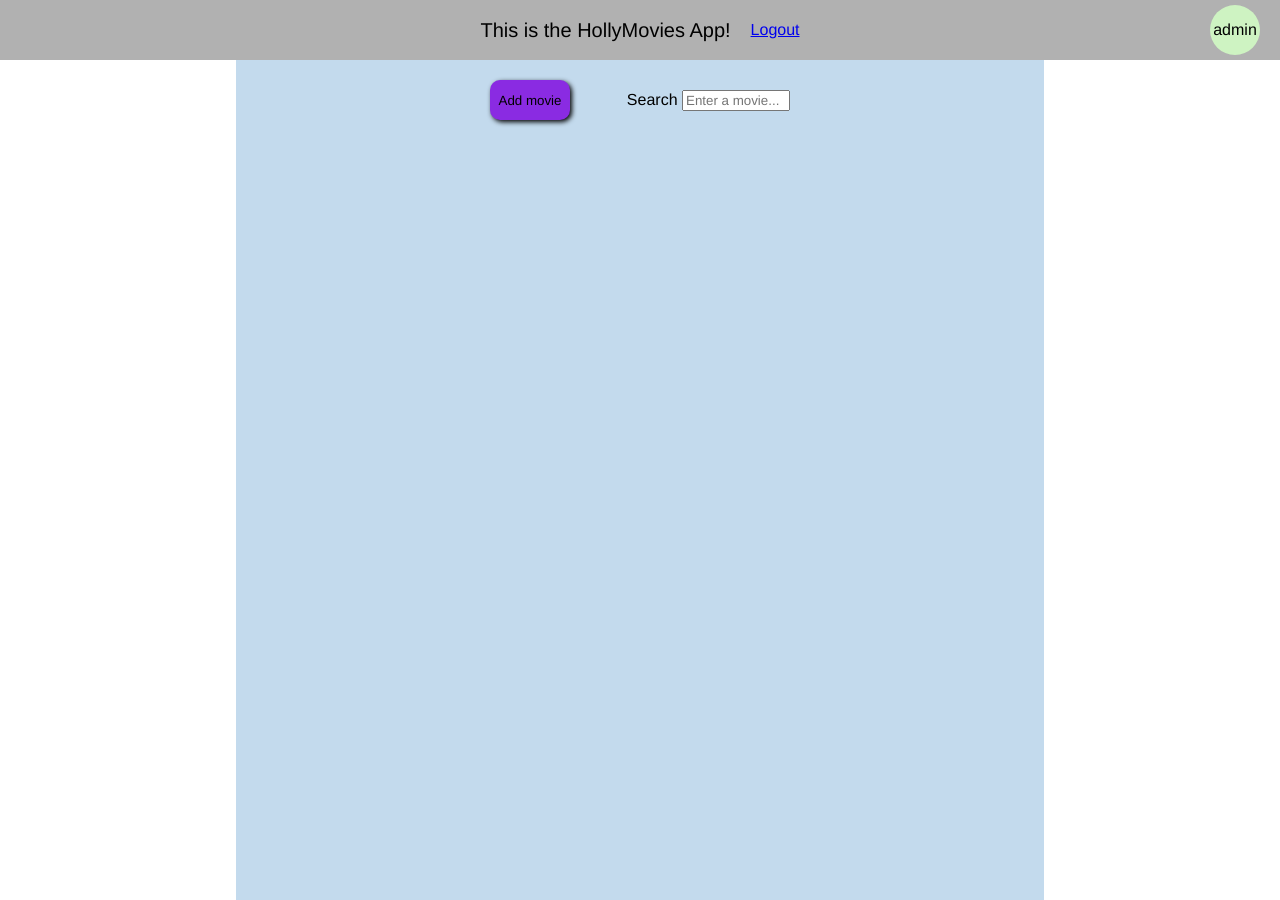
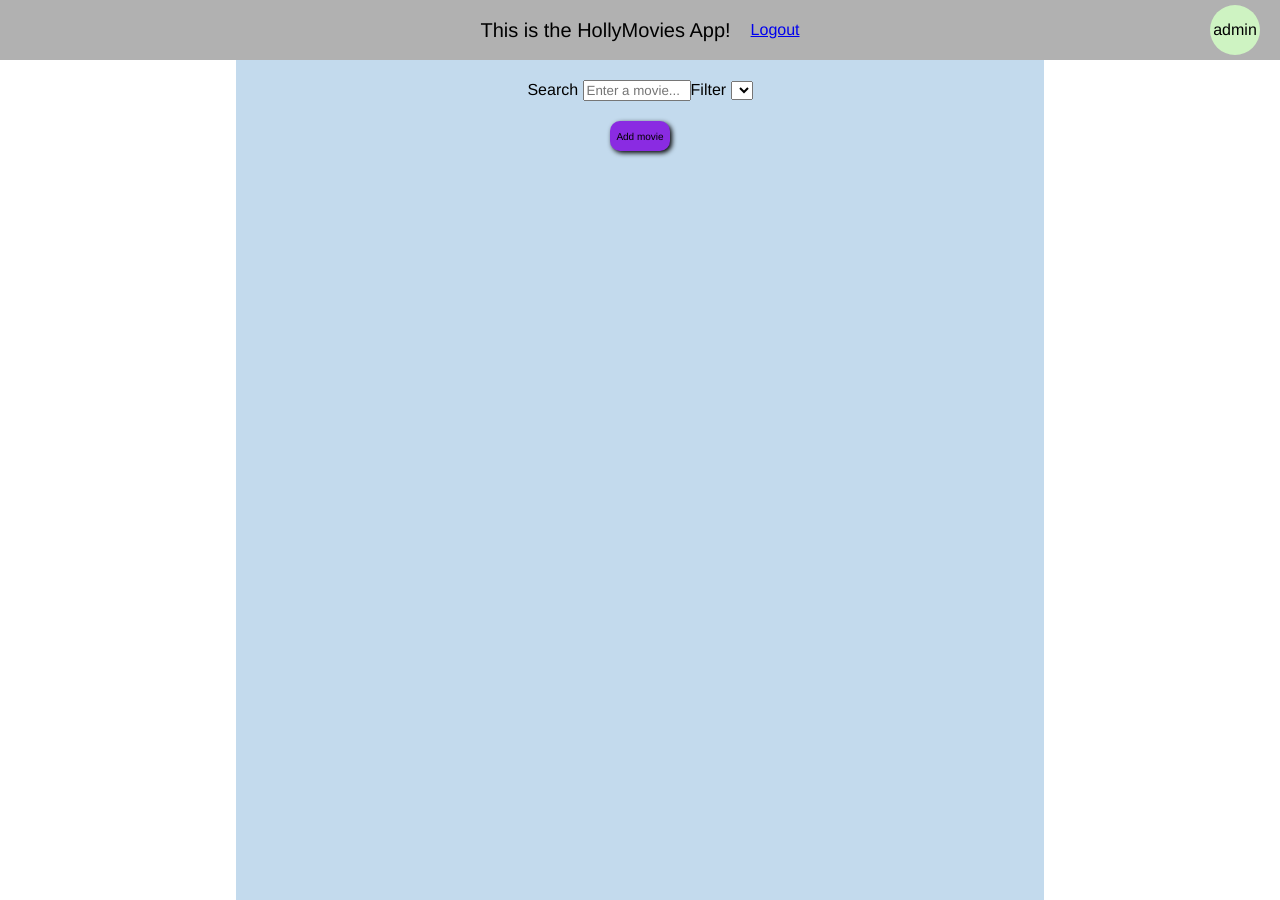
Before and after one commit to CretaFlorin/Django-Movies-App-71, a Django app: page / in a window 1280 px wide. Run offline with Django 3.2, Linux system fonts and the light colour scheme; a user stored in the database is signed in; lists and menus that the app fills with data are empty.

Commit message:
Filter 1/2

```diff
--- a/static/main_page.css
+++ b/static/main_page.css
@@ -53,13 +53,14 @@
 }
 
 .add-movie {
-    width: 80px;
-    height: 40px;
+    width: 60px;
+    height: 30px;
     border-radius: 10px;
     border-width: 0px;
     box-shadow: 2px 2px 5px black;
     background-color: blueviolet;
     cursor: pointer;
+    font-size: 10px;
 }
 
 .edit_icon:hover {
@@ -74,10 +75,19 @@
     width: 300px;
     /**/
     display: flex;
+    flex-direction: column;
     align-items: center;
     justify-content: space-between;
+    gap: 20px;
     /**/
     margin-bottom: 20px;
+}
+
+.search-filter {
+    display: flex;
+    flex-direction: row;
+    align-items: center;
+    justify-content: space-between;
 }
 
 .movie_search {
--- a/viewer/templates/main_page.html
+++ b/viewer/templates/main_page.html
@@ -3,9 +3,7 @@
 
 {% block content %}
 <div class="create-search-container">
-  <a href="{%url 'movie_create'%}">
-    <button class="add-movie">Add movie</button>
-  </a>
+  <div class="search-filter">
     <form>
       <div class="movie_search">
         <label>Search</label>
@@ -17,6 +15,21 @@
         </input>
       </div>
     </form>
+
+    <form>
+      <div class="movie_filter">
+        <label>Filter</label>
+        <select id="filter-dropdown">
+          {% for genre in genres %}
+            <option> {{genre}} </option>
+          {% endfor%}
+        </select>
+      </div>
+    </form>
+  </div>
+  <a href="{%url 'movie_create'%}">
+    <button class="add-movie">Add movie</button>
+  </a>
 </div>
 
 <div class="movie-container">
@@ -56,4 +69,17 @@
   {% endfor %}
 </div>
 
+
+<script>
+
+const filter = document.getElementById('filter-dropdown')
+console.log(filter)
+
+
+onChange = (g) => {
+  console.log("S a schimbat campul")
+}
+filter.addEventListener("change", onChange )
+
+</script>
 {% endblock %}
--- a/viewer/views.py
+++ b/viewer/views.py
@@ -70,6 +70,7 @@ class MainPageListView(LoginRequiredMixin, View):
             context={
                 "object_list": filtered_movies,
                 "search_value": search_value or "",
+                "genres": [genre.name for genre in Genre.objects.all()]
             },
         )
 
```
Also changed, not shown: db.sqlite3. Lines whose indentation alone changed are shown as unchanged.
